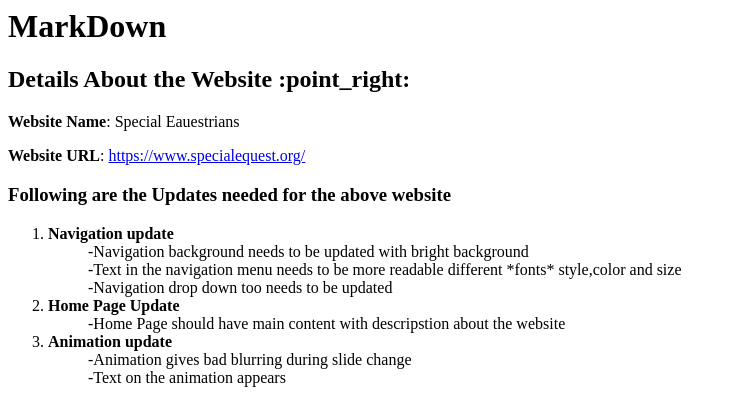
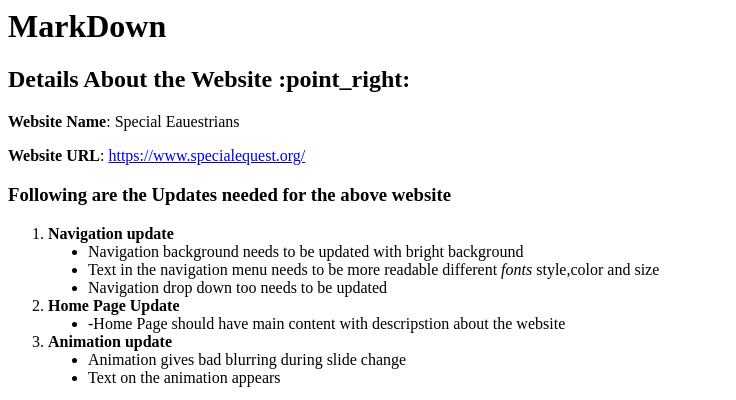
Before and after one commit to supriyakushavar/markdown-to-html, a plain HTML site: page index.html in a window 1280 px wide. Shown: the top 400 px of the page, without its empty margins (0-736 px from the left). Drawn offline with Linux system fonts and the light colour scheme; grey boxes are pictures that could not be loaded.

Commit message:
adding list-style

```diff
--- a/index.html
+++ b/index.html
@@ -1,8 +1,9 @@
 <html>
 <head>
 <style>
-        ol ul li{
+        ul.a{
             display: block;
+            list-style:disc;
         }
 
       </style>
@@ -16,24 +17,24 @@
 
 <ol>
     <li><b>Navigation update</b>
-        <ul>
-        <li>-Navigation background needs to be updated with bright background</li>
-        <li>-Text in the navigation menu needs to be more readable different *fonts* style,color and size</li>
-        <li>-Navigation drop down too needs to be updated</li>
+        <ul class="a">
+        <li>Navigation background needs to be updated with bright background</li>
+        <li>Text in the navigation menu needs to be more readable different <i>fonts</i> style,color and size</li>
+        <li>Navigation drop down too needs to be updated</li>
     </ul>
     </li>
     <li>
             <b>Home Page Update</b>
-            <ul>
+            <ul class="a">
                 <li>
             -Home Page should have main content with descripstion about the website
         </li>
         </ul>
      </li>
      <li><b>Animation update</b>
-            <ul>
-            <li>-Animation gives bad blurring during slide change</li>
-            <li>-Text on the animation appears </li>
+            <ul class="a">
+            <li>Animation gives bad blurring during slide change</li>
+            <li>Text on the animation appears </li>
             </ul>
      </li>
 </ol>
```
